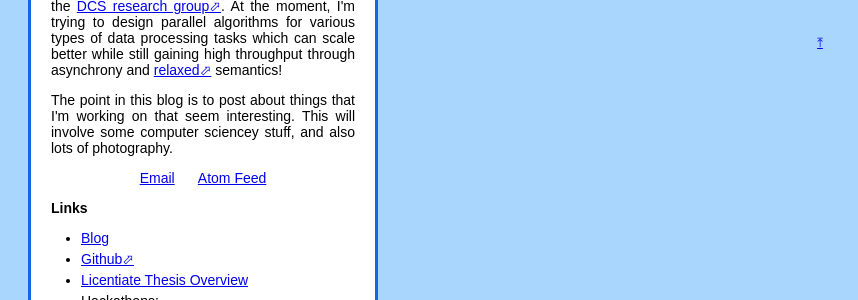
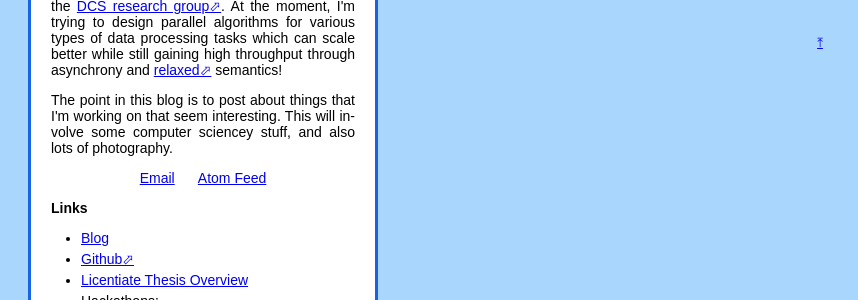
Before and after one commit to j4cobgarby/j4cobgarby.github.io, a Jekyll site: the page built from misc.md, in a window 1280 px wide. Shown: the part 131-431 px from the top of the page, without its empty margins (0-858 px from the left). Built offline with Jekyll 4.4.1, drawn with Linux system fonts in a browser that asks for light colours.

Commit message:
auto hypens

```diff
--- a/assets/css/style.css
+++ b/assets/css/style.css
@@ -47,6 +47,7 @@ div.sidebar {
     border-radius: 6px;
 
     text-align: justify;
+    hyphens: auto;
 }
 
 div.sidebar.hidden {
@@ -97,6 +98,7 @@ div.content {
 
     p {
         text-align: justify;
+        hyphens: auto;
     }
 }
 
```
